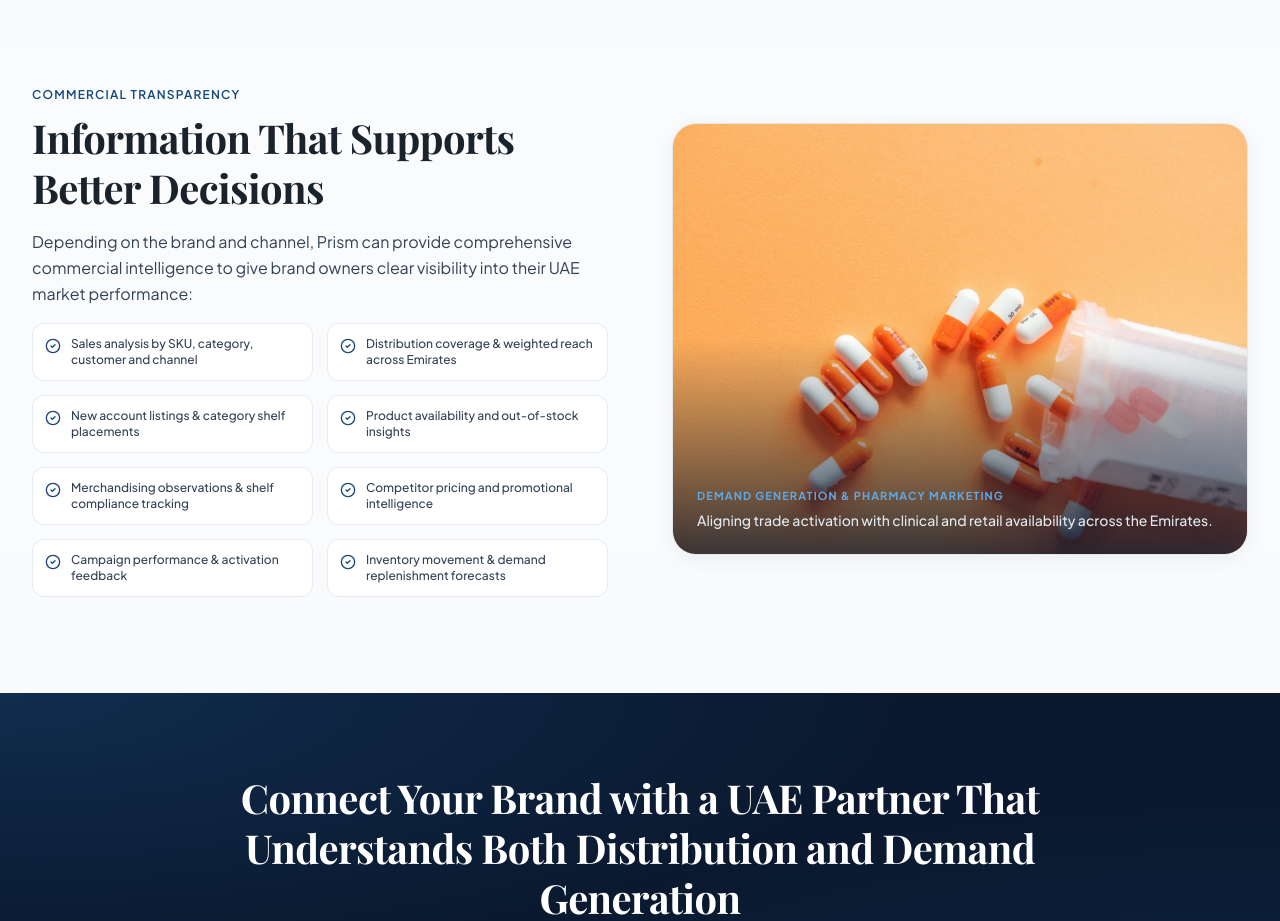
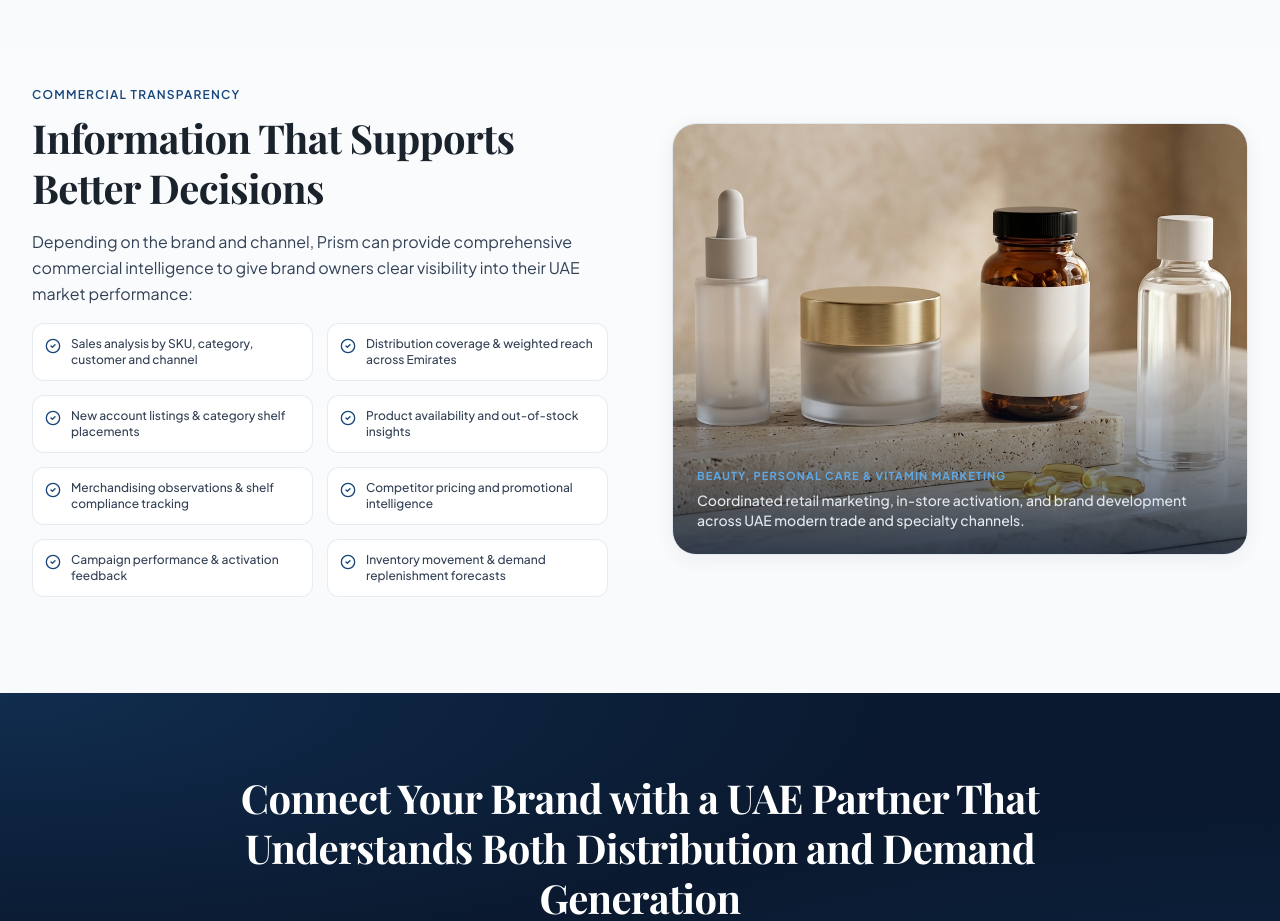
Before and after one commit to AHMADHASSANRAFIQUE/PRISM-General-Trading, a Next.js app: page /marketing in a window 1280 px wide. Shown: the part 3000-3921 px from the top of the page. Built offline with nearby package versions, Linux system fonts and the light colour scheme; no server answers; a web font is replaced by a local one.

Commit message:
feat(marketing): update commercial visual to curated mix of beauty products and vitamins

```diff
--- a/app/marketing/page.tsx
+++ b/app/marketing/page.tsx
@@ -251,18 +251,18 @@ export default function MarketingPage() {
             <ScrollReveal direction="left" duration={600}>
               <div className="relative rounded-3xl overflow-hidden aspect-[4/3] shadow-card border border-slate-200 group">
                 <Image
-                  src="/images/pharmacy-healthcare.jpg"
-                  alt="Integrated pharmaceutical and healthcare brand activation in UAE"
+                  src="/images/beauty-vitamins-activation.jpg"
+                  alt="Curated beauty, skincare, and dietary vitamins brand activation in UAE"
                   fill
                   className="object-cover group-hover:scale-105 transition-transform duration-700"
                 />
                 <div className="absolute inset-0 bg-gradient-to-t from-prism-navy/80 via-transparent to-transparent" />
                 <div className="absolute bottom-6 left-6 right-6 text-white space-y-1">
                   <span className="text-[11px] uppercase font-bold tracking-widest text-prism-sky">
-                    Demand Generation & Pharmacy Marketing
+                    Beauty, Personal Care & Vitamin Marketing
                   </span>
                   <p className="text-sm font-medium text-slate-200">
-                    Aligning trade activation with clinical and retail availability across the Emirates.
+                    Coordinated retail marketing, in-store activation, and brand development across UAE modern trade and specialty channels.
                   </p>
                 </div>
               </div>
```
Also changed, not shown: public/images/beauty-vitamins-activation.jpg (added).
